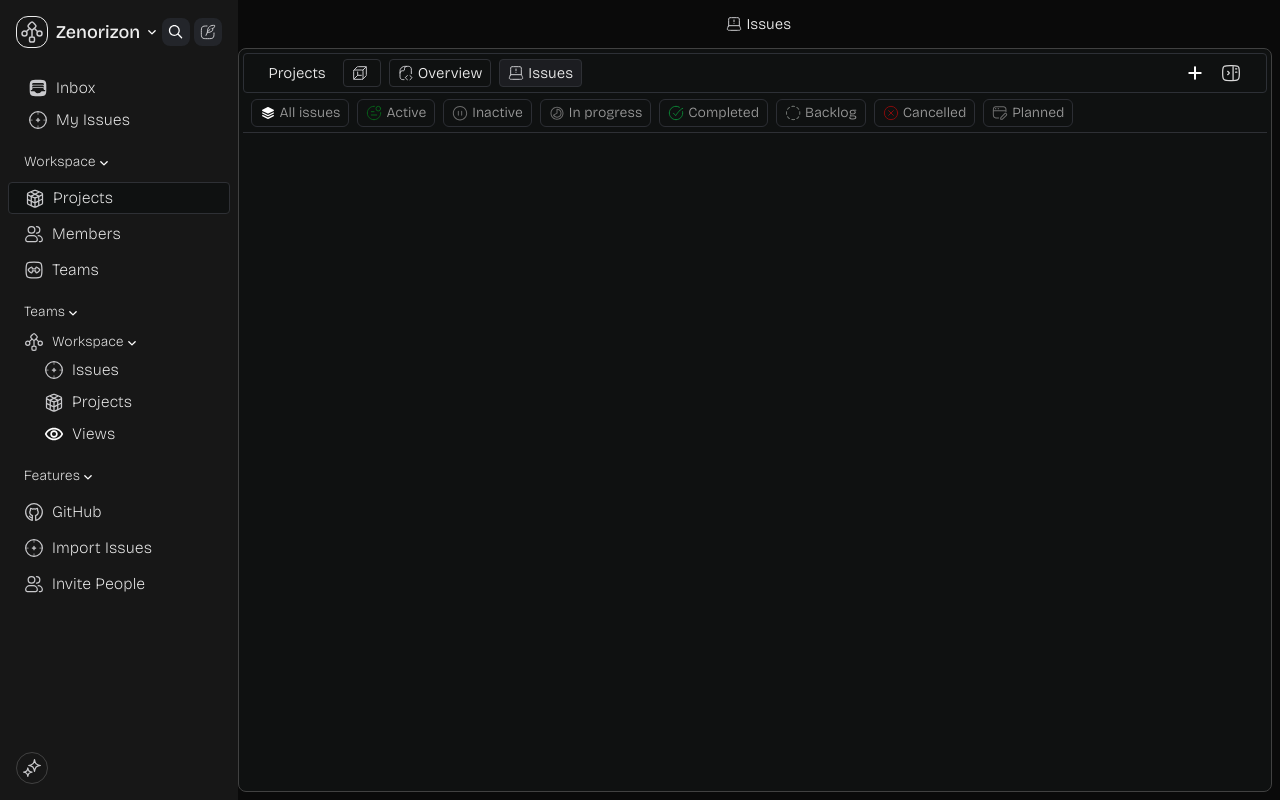
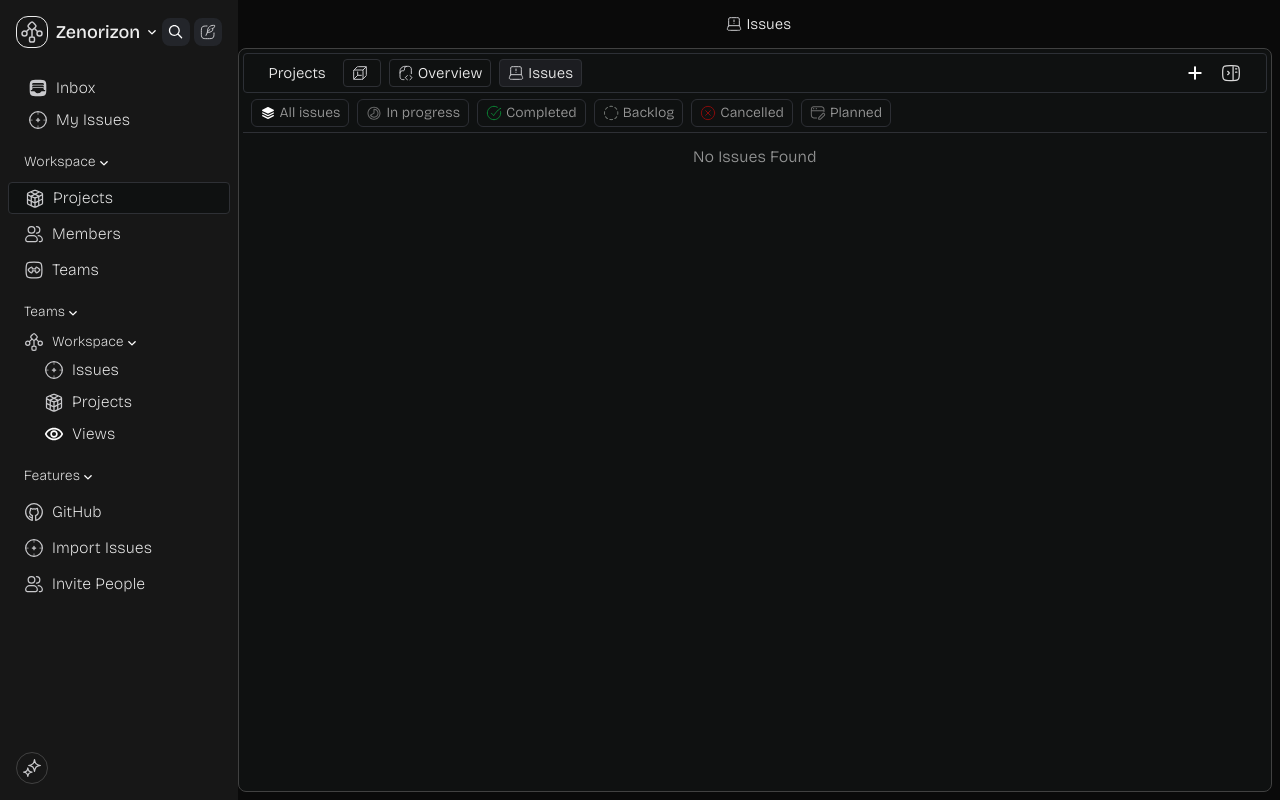
Before and after one commit to kartikver15gr8/Zenorizon, a Next.js app: page /workflow/project/1/issues in a window 1280 px wide. Built offline with nearby package versions, Linux system fonts and the light colour scheme.

Commit message:
Added filter issue feature

```diff
--- a/app/workflow/project/[projectId]/issues/page.tsx
+++ b/app/workflow/project/[projectId]/issues/page.tsx
@@ -7,7 +7,7 @@ import axios from "axios";
 import Link from "next/link";
 import { useEffect, useState } from "react";
 import { toast } from "sonner";
-import { usePathname } from "next/navigation";
+import { usePathname, useSearchParams } from "next/navigation";
 import IssueLabel from "@/components/workflow/issues/issue-label";
 import { IssueViewOptArray } from "@/utils/issues-view-options";
 
@@ -18,7 +18,6 @@ const inactiveTab =
 
 export default function Issue() {
   const path = usePathname();
-
   const [project_id, setProjectId] = useState<string | null>("");
   const [project, setProject] = useState<ProjectBody | null>(null);
   const [issueTitle, setIssueTitle] = useState("");
@@ -28,6 +27,13 @@ export default function Issue() {
   const [isLoading, setIsLoading] = useState(false);
 
   const [createIssueWindowOpen, setCreateIssueWindowOpen] = useState(false);
+  const [statusFilter, setStatusFilter] = useState("");
+
+  const filteredIssues = statusFilter
+    ? issues?.filter(
+        (issue) => issue.status?.toLowerCase() === statusFilter.toLowerCase()
+      )
+    : issues;
 
   useEffect(() => {
     const fetchIssues = async () => {
@@ -72,6 +78,7 @@ export default function Issue() {
 
   useEffect(() => {
     setProjectId(localStorage.getItem("ZENO_PROJECT_ID"));
+    console.log(filteredIssues);
   }, []);
 
   const createIssue = async () => {
@@ -146,14 +153,19 @@ export default function Issue() {
           <div className="h-10 border-b border-[#2E3035] flex items-center px-2 gap-x-2">
             {IssueViewOptArray.map((elem, key) => {
               return (
-                <IssuesViewButton key={key} title={elem.title} svg={elem.svg} />
+                <IssuesViewButton
+                  key={key}
+                  title={elem.title}
+                  svg={elem.svg}
+                  filter={statusFilter}
+                  setFilter={setStatusFilter}
+                />
               );
             })}
           </div>
           <div className="flex-grow overflow-y-auto h-96 scrollbar-hide pt-1 ">
-            {issues &&
-              issues?.length > 0 &&
-              issues?.map((elem, key) => {
+            {filteredIssues && filteredIssues?.length > 0 ? (
+              filteredIssues?.map((elem, key) => {
                 return (
                   <IssueLabel
                     key={key}
@@ -165,7 +177,12 @@ export default function Issue() {
                     status={elem.status}
                   />
                 );
-              })}
+              })
+            ) : (
+              <div className="h-10 flex items-center w-full justify-center">
+                <p className="text-[#939494]">No Issues Found</p>
+              </div>
+            )}
           </div>
         </div>
       </div>
@@ -273,9 +290,32 @@ const renderPrioritySvg = (priority: string) => {
   }
 };
 
-const IssuesViewButton = ({ title, svg }: { title: string; svg: string }) => {
+const IssuesViewButton = ({
+  title,
+  svg,
+  filter,
+  setFilter,
+}: {
+  title: string;
+  svg: string;
+  filter: string;
+  setFilter: React.Dispatch<React.SetStateAction<string>>;
+}) => {
   return (
-    <button className=" flex items-center gap-x-1 border border-[#2C2E34] h-7 px-2 rounded-md text-[#9a9a9a] text-sm hover:bg-[#1c1e22] transition-all duration-300">
+    <button
+      onClick={
+        title.toLowerCase() == "all issues"
+          ? () => {
+              setFilter("");
+            }
+          : () => setFilter(title.toString())
+      }
+      className={
+        filter == title
+          ? " flex items-center bg-[#1C1D21] gap-x-1 border border-[#2C2E34] h-7 px-2 rounded-md text-[#9a9a9a] text-sm hover:bg-[#1c1e22] transition-all duration-300"
+          : " flex items-center gap-x-1 border border-[#2C2E34] h-7 px-2 rounded-md text-[#9a9a9a] text-sm hover:bg-[#1c1e22] transition-all duration-300"
+      }
+    >
       <SVGIcon className="flex w-4" svgString={svg} />
       <p>{title}</p>
     </button>
--- a/utils/issues-view-options.ts
+++ b/utils/issues-view-options.ts
@@ -2,8 +2,6 @@ import { RAW_ICONS } from "@/lib/icons";
 
 export const IssueViewOptArray: { title: string; svg: string }[] = [
   { title: "All issues", svg: RAW_ICONS.Stack },
-  { title: "Active", svg: RAW_ICONS.ActiveIssue },
-  { title: "Inactive", svg: RAW_ICONS.InactiveIssue },
   { title: "In progress", svg: RAW_ICONS.InProgress },
   { title: "Completed", svg: RAW_ICONS.CompletedIssue },
   { title: "Backlog", svg: RAW_ICONS.DashedCircle },
```
